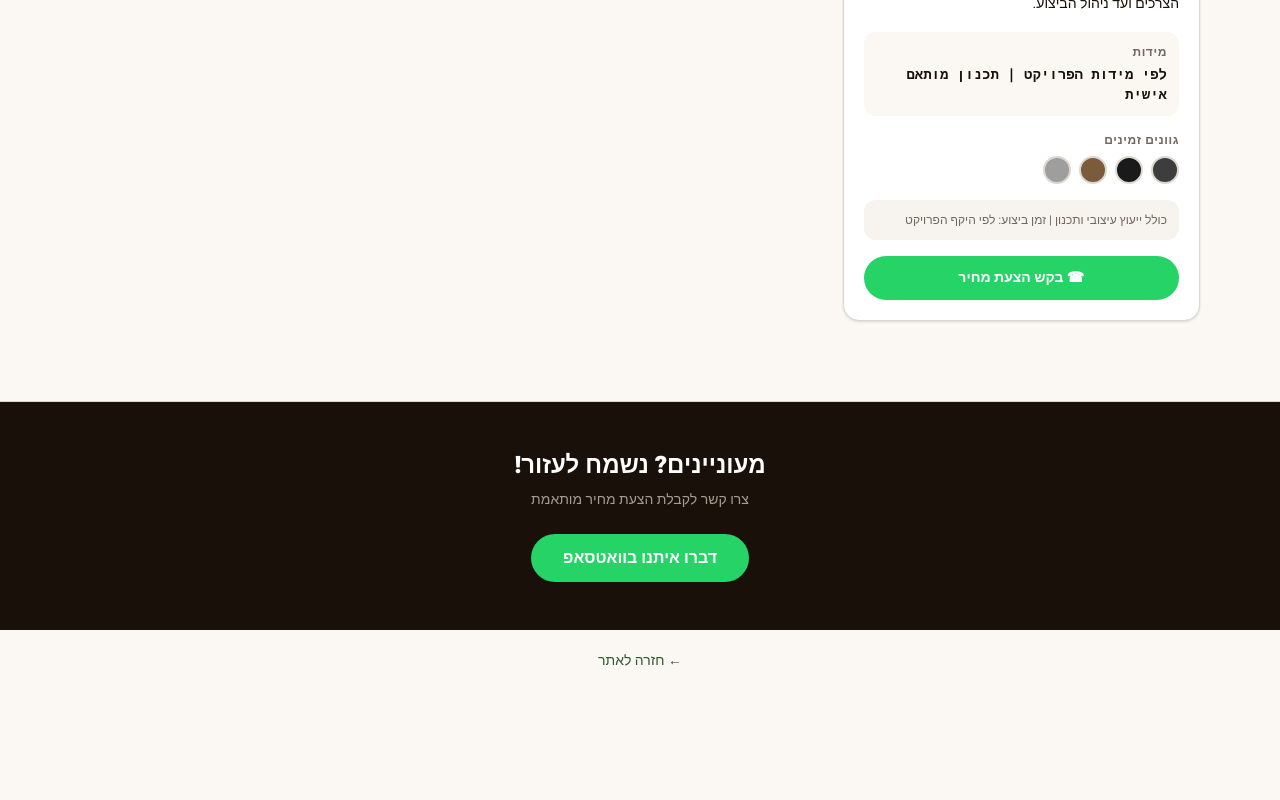
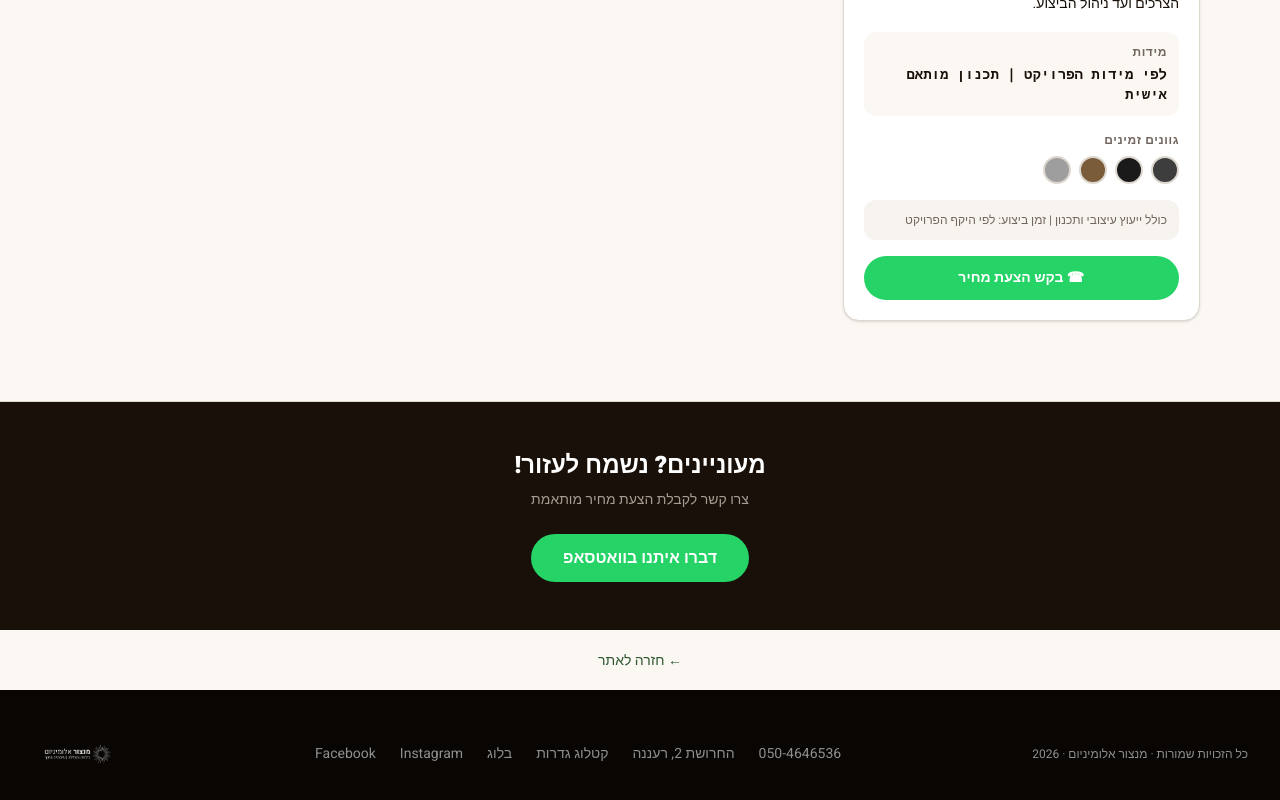
Before and after one commit to morangaz/manzur, a Next.js app: page /catalog in a window 1280 px wide. Shown: the part 4126-4926 px from the top of the page. Before the commit the page ends 4816 px from the top, so only its background shows below. Built offline with nearby package versions, Linux system fonts and the light colour scheme.

Commit message:
fix: add Footer to catalog page to complete internal link graph

```diff
--- a/app/catalog/page.tsx
+++ b/app/catalog/page.tsx
@@ -1,4 +1,5 @@
 import type { Metadata } from "next";
+import Footer from "@/components/sections/Footer";
 import CatalogClient from "./CatalogClient";
 
 export const metadata: Metadata = {
@@ -132,9 +133,10 @@ export default function CatalogPage() {
         type="application/ld+json"
         dangerouslySetInnerHTML={{ __html: JSON.stringify(breadcrumbSchema) }}
       />
-      {/* Server-rendered intro — visible to Googlebot first-wave crawl without JS */}
+      {/* Server-rendered heading — visible to Googlebot first-wave crawl without JS */}
       <h1 className="sr-only">קטלוג גדרות אלומיניום — מנצור אלומיניום</h1>
       <CatalogClient />
+      <Footer />
     </>
   );
 }
```
